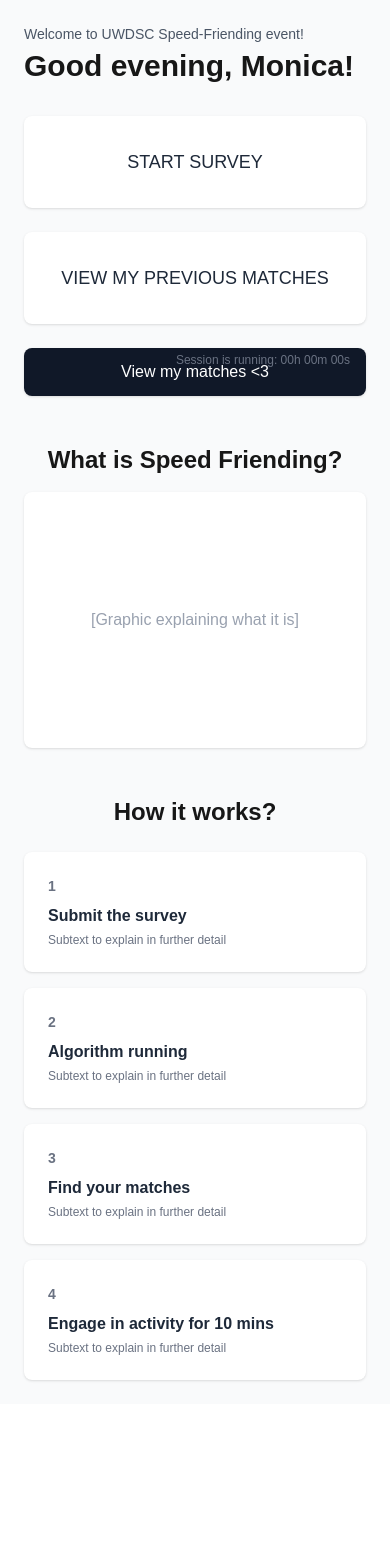
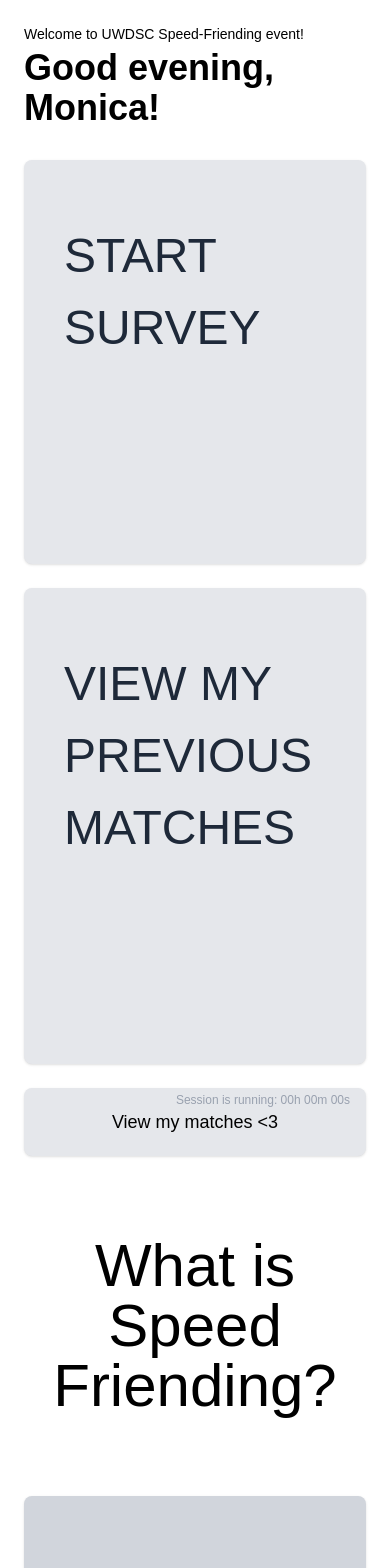
Before and after one commit to bakuyy/dsc-speed-dataing, a Next.js app: page /dashboard in a window 390 px wide. Shown: the top 1568 px of the page. Before the commit the page ends 1404 px from the top, so only its background shows below. Built offline with nearby package versions, Linux system fonts and the light colour scheme.

Commit message:
dashboard lofi non-responsive

```diff
--- a/src/app/dashboard/CardButton.tsx
+++ b/src/app/dashboard/CardButton.tsx
@@ -1,17 +1,17 @@
 import React from 'react'
 
 type CardButtonProps = {
-  label: string
   onClick: () => void
+  children: React.ReactNode
 }
 
-export default function CardButton({ label, onClick }: CardButtonProps) {
+export default function CardButton({ children, onClick }: CardButtonProps) {
   return (
     <button
       onClick={onClick}
-      className="bg-white p-8 rounded-lg shadow hover:shadow-md transition flex items-center justify-center"
+      className="bg-gray-200 px-10 pt-15 pb-50 rounded-lg shadow hover:shadow-md hover:bg-gray-300 transition text-left flex whitespace-pre-line"
     >
-      <span className="text-lg font-medium text-gray-800">{label}</span>
+      <span className="text-5xl text-gray-800 leading-normal">{children}</span>
     </button>
   )
 }
--- a/src/app/dashboard/StepCard.tsx
+++ b/src/app/dashboard/StepCard.tsx
@@ -3,14 +3,15 @@ import React from 'react'
 type StepCardProps = {
   step: string
   title: string
+  description: string
 }
 
-export default function StepCard({ step, title }: StepCardProps) {
+export default function StepCard({ step, title, description }: StepCardProps) {
   return (
-    <div className="bg-white p-6 rounded-lg shadow">
-      <div className="text-sm font-bold text-gray-500">{step}</div>
-      <h3 className="mt-2 font-semibold text-gray-800">{title}</h3>
-      <p className="mt-1 text-xs text-gray-500">Subtext to explain in further detail</p>
+    <div className="bg-gray-300 p-6 h-120 rounded-lg shadow relative flex flex-col items-center justify-center">
+      <div className="absolute top-6 left-6 text-sm font-bold text-gray-500">{step}</div>
+      <h3 className="mt-2 font-semibold text-lg text-gray-800 text-center">{title}</h3>
+      <p className="absolute bottom-5 left-6 text-xs text-gray-500">{description}</p>
     </div>
   )
 }
--- a/src/app/dashboard/UserDashboard.tsx
+++ b/src/app/dashboard/UserDashboard.tsx
@@ -5,47 +5,67 @@ import StepCard from './StepCard'
 
 export default function Dashboard() {
   const router = useRouter()
-  //const { code } = router.query
+  // USER NAME
   const userName = 'Monica'
 
   return (
-    <div className="min-h-screen p-6 bg-gray-50">
+    <div className="min-h-screen p-6 bg-white">
+      {/* HEADING */}
       <header>
-        <p className="text-sm text-gray-600">Welcome to UWDSC Speed‑Friending event!</p>
-        <h1 className="text-3xl font-bold mt-1">Good evening, {userName}!</h1>
+        <p className="text-sm text-black">Welcome to UWDSC Speed‑Friending event!</p>
+        <h1 className="text-4xl font-bold mt-1 text-black">Good evening, {userName}!</h1>
       </header>
 
+      {/* BUTTONS */}
       <main className="mt-8 grid grid-cols-1 sm:grid-cols-2 gap-6">
-        <CardButton onClick={() => router.push('/survey')} label="START SURVEY" />
-        <CardButton onClick={() => router.push('/matches')} label="VIEW MY PREVIOUS MATCHES" />
+        {/* fix link here */}
+        <CardButton onClick={() => router.push('/dashboard')}>
+          START
+          <br />
+          SURVEY
+        </ CardButton>
+        <CardButton onClick={() => router.push('/dashboard')}>
+          VIEW MY
+          <br />
+          PREVIOUS
+          <br />
+          MATCHES
+        </CardButton>
       </main>
 
       <div className="mt-6 relative">
         <button
-          onClick={() => router.push('/matches')}
-          className="w-full py-3 bg-gray-900 text-white rounded-lg shadow hover:bg-gray-800 transition"
+          onClick={() => router.push('/dashboard')}
+          className="w-full py-5 bg-gray-200 text-black text-lg rounded-lg shadow hover:bg-gray-300 transition"
         >
           View my matches &lt;3
         </button>
-        <span className="absolute right-4 top-1 text-xs text-gray-500">
+        <span className="absolute right-4 top-1 text-xs text-gray-400">
           Session is running: 00h 00m 00s
         </span>
       </div>
 
-      <section className="mt-12">
-        <h2 className="text-2xl font-semibold text-center">What is Speed Friending?</h2>
-        <div className="mt-4 bg-white h-64 rounded-lg shadow flex items-center justify-center">
+      {/* INFO SECTION */}
+      <section className="mt-20">
+        <h2 className="text-6xl text-center text-black mb-20">What is Speed Friending?</h2>
+        {/* graphic holder */}
+        <div className="mt-4 bg-gray-300 h-200 rounded-lg shadow flex items-center justify-center">
           <span className="text-gray-400">[Graphic explaining what it is]</span>
         </div>
       </section>
 
-      <section className="mt-12">
-        <h2 className="text-2xl font-semibold text-center">How it works?</h2>
+      {/* INSTRUCTION SECTION */}
+      <section className="mt-20">
+        <h2 className="text-6xl text-center text-black mb-17">How it works?</h2>
         <div className="mt-6 grid grid-cols-1 sm:grid-cols-2 lg:grid-cols-4 gap-4">
-          <StepCard step="1" title="Submit the survey" />
-          <StepCard step="2" title="Algorithm running" />
-          <StepCard step="3" title="Find your matches" />
-          <StepCard step="4" title="Engage in activity for 10 mins" />
+          <StepCard step="1" title="Submit the survey" description="Subtext to explain in further detail Subtext to explain in further detail
+                                                                    Subtext to explain in further detail Subtext to explain in further detail"/>
+          <StepCard step="2" title="Algorithm running" description="Subtext to explain in further detail Subtext to explain in further detail
+                                                                    Subtext to explain in further detail Subtext to explain in further detail"/>
+          <StepCard step="3" title="Find your matches" description="Subtext to explain in further detail Subtext to explain in further detail
+                                                                    Subtext to explain in further detail Subtext to explain in further detail"/>
+          <StepCard step="4" title="Engage in activity for 10 mins" description="Subtext to explain in further detail Subtext to explain in further detail
+                                                                    Subtext to explain in further detail Subtext to explain in further detail"/>
         </div>
       </section>
     </div>
```
